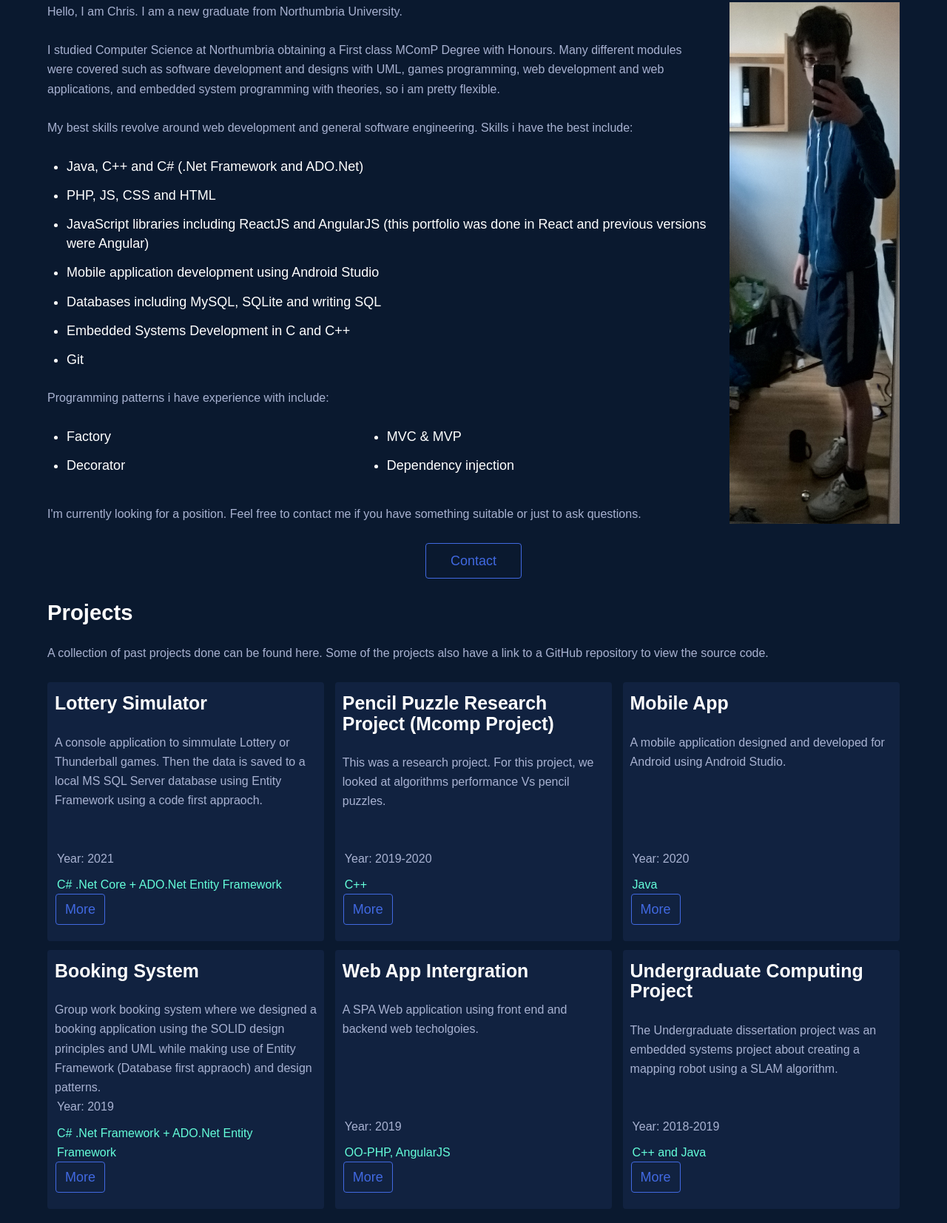
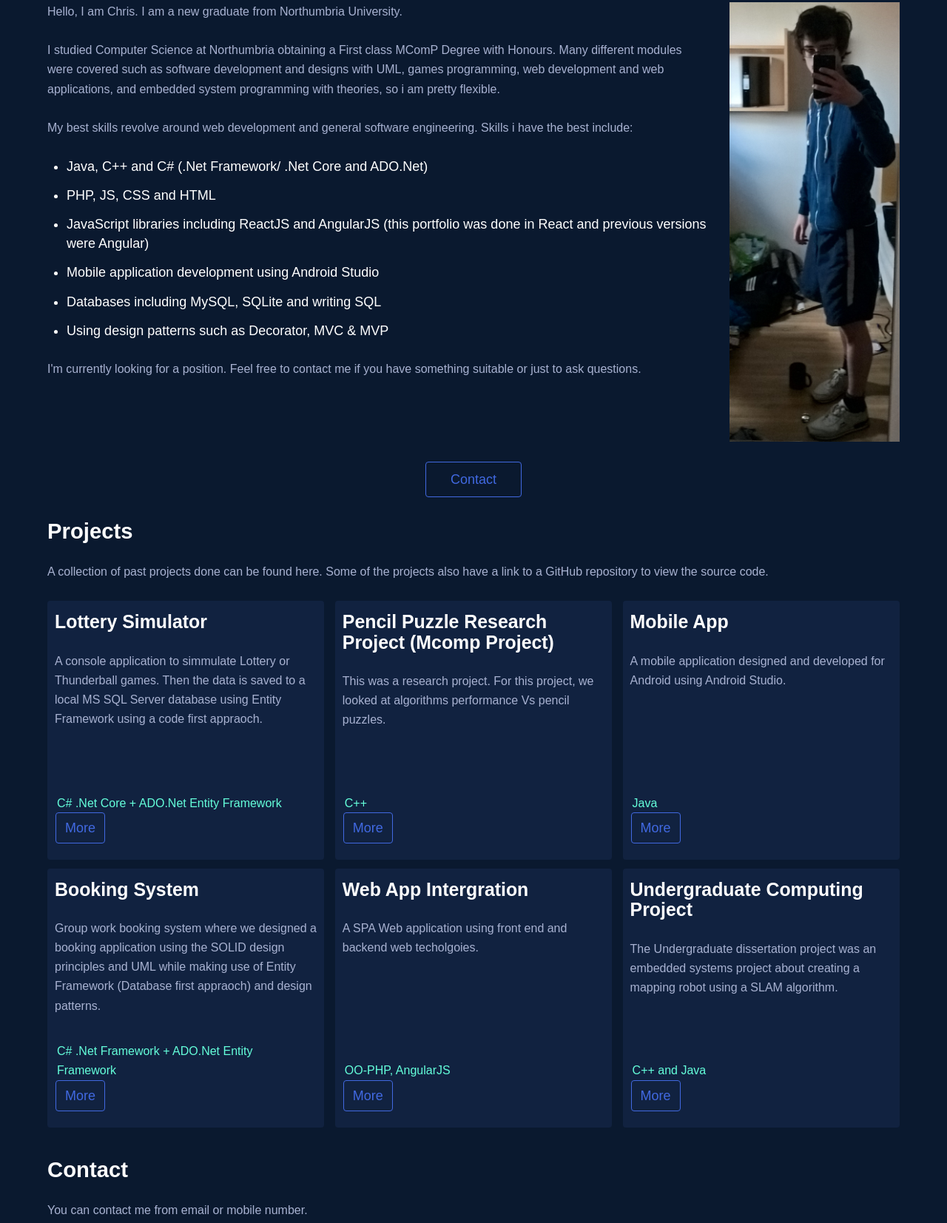
Before and after one commit to Chris0698/Chris0698.github.io, a Gatsby site: page / in a window 1280 px wide. Shown: the part 278-1931 px from the top of the page at 74% size. Built offline with nearby package versions, Linux system fonts and the light colour scheme; Gatsby itself is replaced by a stand-in of ours.

Commit message:
Cleaning up portolfio

```diff
--- a/src/components/nav.js
+++ b/src/components/nav.js
@@ -26,6 +26,13 @@
 
   const hiddenStyle = shouldHideHeader ? 'hidden' : '';
 
+
+  const ResumeLink = (
+    <a className="cv-button" href="/ChrisAstonCV.pdf" target="_blank" rel="noopener noreferrer">
+      My CV
+    </a>
+  );
+
   return(
     <header className={`styledHeader ${hiddenStyle}`}>
       <div className="styledNav">
@@ -42,6 +49,10 @@
               }
             </TransitionGroup>
           </ol>
+          {/* <div>
+              {ResumeLink}
+          </div> */}
+
         </div>
         <TransitionGroup component={null}>
           <CSSTransition>
--- a/src/components/sections/about.js
+++ b/src/components/sections/about.js
@@ -4,13 +4,12 @@
 import styled, {css} from "styled-components"
 
 const skills = [
-    "Java, C++ and C# (.Net Framework and ADO.Net)",
+    "Java, C++ and C# (.Net Framework/ .Net Core and ADO.Net)",
     "PHP, JS, CSS and HTML",
     "JavaScript libraries including ReactJS and AngularJS (this portfolio was done in React and previous versions were Angular)",
     "Mobile application development using Android Studio",
     "Databases including MySQL, SQLite and writing SQL",
-    "Embedded Systems Development in C and C++",
-    "Git"
+    "Using design patterns such as Decorator, MVC & MVP"
 ];
 
 const designPatterns = [
@@ -49,13 +48,14 @@
           <ul id="skills">
               {skills && skills.map((skill, i) => <li key={i}>{skill}</li>)}
           </ul>
-                    <p>Programming patterns i have experience with include: </p>
+          {/* <p>Programming patterns i have experience with include: </p>
           <ul id="designPatterns">
               {designPatterns && designPatterns.map((skill, i) => <li key={i}>{skill}</li>)}
-                    </ul>
+          </ul> */}
           <p>I'm currently looking for a position. Feel free to contact me if you have something suitable or just to ask questions.</p>
         </div>
 
+        {/* change this */}
         <img src={me} alt="Me" id="aboutFigure"/>
       </div>
       <Link to="#contact" id="about-contact-button">Contact</Link>
--- a/src/components/sections/projects.js
+++ b/src/components/sections/projects.js
@@ -26,7 +26,7 @@
         <h2>Projects</h2>
         <p>A collection of past projects done can be found here. Some of the projects also have a link to a GitHub repository to view the source code.</p>
         <div className="projectsOuter">
-          {projects && projects.map(({title, description, year, tech, url}, i) =>
+          {/* {projects && projects.map(({title, description, year, tech, url}, i) =>
             (
               <div className="projectCard">
                 <div className="projectCardDetails">
@@ -35,6 +35,21 @@
                 </div>
                 <div className="cardExtraInfo">
                   <p>Year: {year}</p>
+                  <p className="cardLanguage">{tech}</p>
+                  <Link to={url} className="projectCardButton">More</Link>
+                </div>
+              </div>
+            ))
+          }  */}
+
+          {projects && projects.map(({title, description, tech, url}, i) =>
+            (
+              <div className="projectCard">
+                <div className="projectCardDetails">
+                  <h3>{title}</h3>
+                  <p>{description}</p>
+                </div>
+                <div className="cardExtraInfo">
                   <p className="cardLanguage">{tech}</p>
                   <Link to={url} className="projectCardButton">More</Link>
                 </div>
--- a/src/components/style.scss
+++ b/src/components/style.scss
@@ -2,6 +2,8 @@
 $pageBackgroundColour: #0a192f;
 $cardColour: #112240;
 $webLinkColour: #64ffda;
+$generalTextColour: #a8b2d1;
+$importantTextColour: #fff;
 
 //common stuff//////////////////////////////////////////////////////////////////////
 body {
@@ -13,12 +15,12 @@
 }
 
 p {
+  color: #a8b2d1;
   font-size: 16px;
-  color: #a8b2d1;
 }
 
 h1, h2, h3, #skills > li, figcaption, #designPatterns > li  {
-  color: white;
+  color: $importantTextColour;
 }
 
 #designPatterns {
--- a/src/config.js
+++ b/src/config.js
@@ -74,7 +74,7 @@
   //   display: false
   // }
   ],
-  navLinks : [
+  navLinks: [
     {
       name: "About",
       url: "/#about"
@@ -88,7 +88,7 @@
       url: "/#contact"
     }
   ],
-  socials : [
+  socials: [
     {
       name: "GitHub",
       url: "https://github.com/Chris0698"
```
Also changed, not shown: src/components/styleOld.css (deleted, +0 -351 lines). Lines whose indentation alone changed are shown as unchanged.
